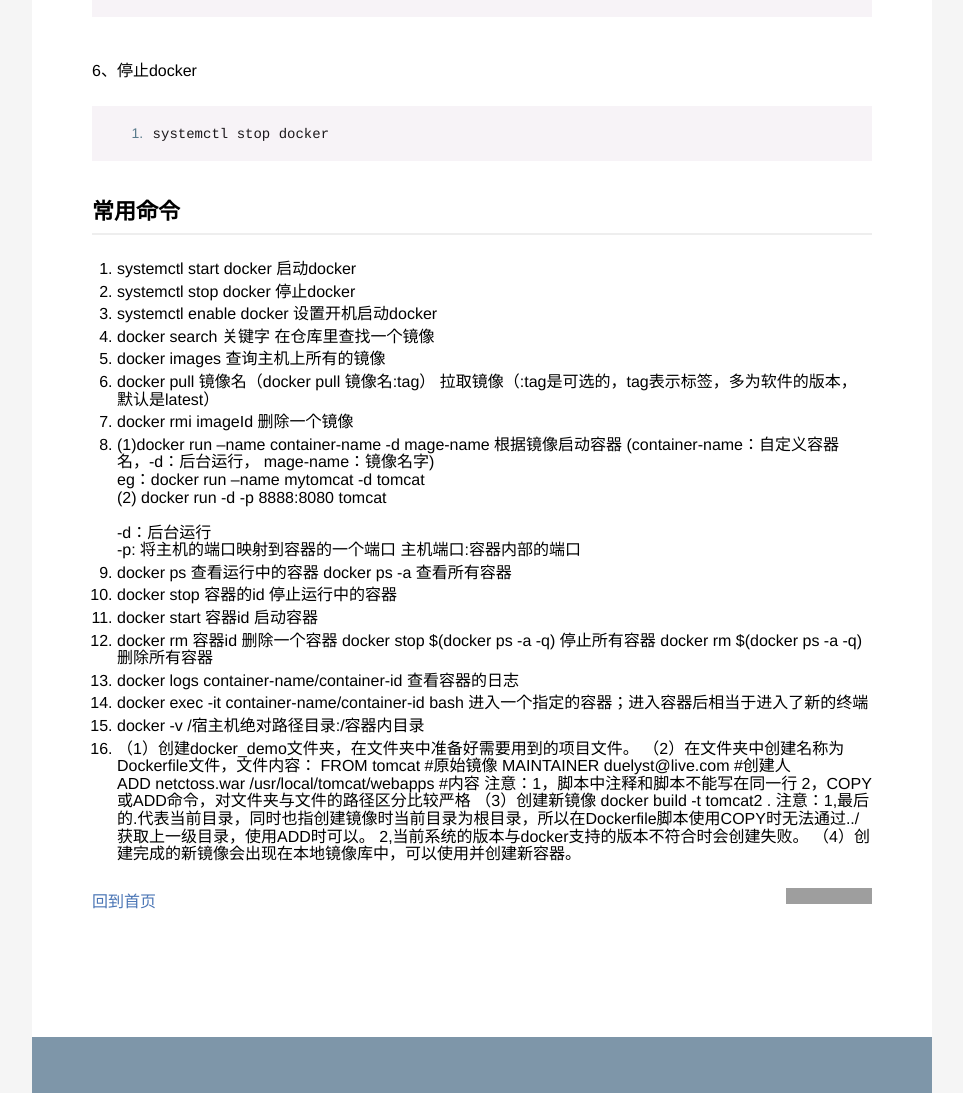
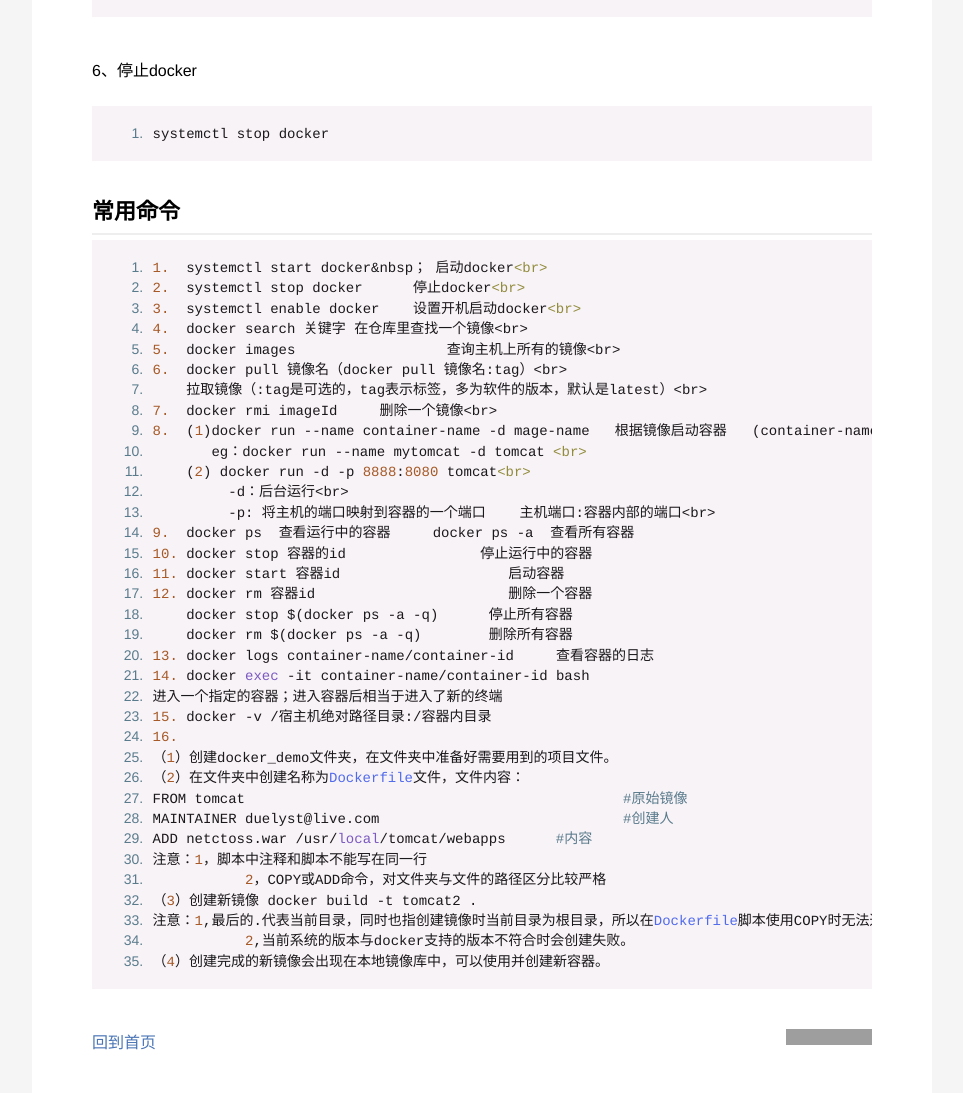
Before and after one commit to sunzhensky/sunzhensky.github.io, a Jekyll site: the page built from _posts/2019-12-09-docker.md, in a window 1280 px wide and 1400 px high, scrolled down 1619 px, cut to the strip 0-1093 px from the top of the window. Shown: the whole strip, without its empty margins (158-1121 px from the left). Built offline with Jekyll 4.4.1, drawn with Linux system fonts in a browser that asks for light colours; grey boxes are pictures that could not be loaded.

Commit message:
Update 2019-12-09-docker.md

````diff
--- a/_posts/2019-12-09-docker.md
+++ b/_posts/2019-12-09-docker.md
@@ -56,19 +56,21 @@ systemctl stop docker
 
 常用命令
 -
-1.  systemctl start docker     启动docker<br>
-2.  systemctl stop docker     停止docker<br>
-3.  systemctl enable docker     设置开机启动docker<br>
-4.  docker search 关键字	        在仓库里查找一个镜像<br>
-5.  docker images 			查询主机上所有的镜像<br>
-6.  docker pull 镜像名（docker pull 镜像名:tag） 	拉取镜像（:tag是可选的，tag表示标签，多为软件的版本，默认是latest）<br>
-7.  docker rmi imageId		删除一个镜像<br>
+```
+1.  systemctl start docker&nbsp； 启动docker<br>
+2.  systemctl stop docker      停止docker<br>
+3.  systemctl enable docker    设置开机启动docker<br>
+4.  docker search 关键字	在仓库里查找一个镜像<br>
+5.  docker images 		   查询主机上所有的镜像<br>
+6.  docker pull 镜像名（docker pull 镜像名:tag）<br>
+    拉取镜像（:tag是可选的，tag表示标签，多为软件的版本，默认是latest）<br>
+7.  docker rmi imageId	   删除一个镜像<br>
 8.  (1)docker run --name container-name -d mage-name   根据镜像启动容器   (container-name：自定义容器名，-d：后台运行， mage-name：镜像名字)
        eg：docker run --name mytomcat -d tomcat <br>
     (2) docker run -d -p 8888:8080 tomcat<br>
          -d：后台运行<br>
          -p: 将主机的端口映射到容器的一个端口    主机端口:容器内部的端口<br>
-9.  docker ps  查看运行中的容器            docker ps -a  查看所有容器
+9.  docker ps  查看运行中的容器     docker ps -a  查看所有容器
 10. docker stop 容器的id                停止运行中的容器
 11. docker start 容器id                    启动容器
 12. docker rm 容器id                       删除一个容器
@@ -90,3 +92,4 @@ ADD netctoss.war /usr/local/tomcat/webapps	#内容
 注意：1,最后的.代表当前目录，同时也指创建镜像时当前目录为根目录，所以在Dockerfile脚本使用COPY时无法通过../获取上一级目录，使用ADD时可以。
            2,当前系统的版本与docker支持的版本不符合时会创建失败。
 （4）创建完成的新镜像会出现在本地镜像库中，可以使用并创建新容器。
+```
````
